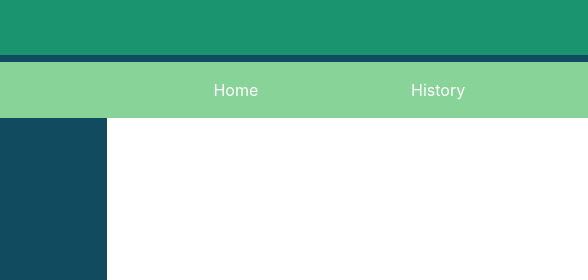
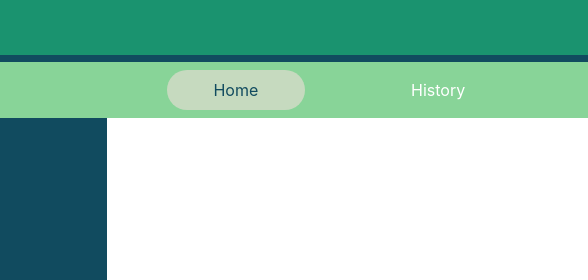
Before and after one commit to IKStreamIvo/Tiny-Houses-Site, a plain HTML site: page index.html in a window 1280 px wide. Shown: the top 280 px of the page, 0-588 px from the left. Drawn offline with nearby package versions, Linux system fonts and the light colour scheme.

Commit message:
responsive navbar

```diff
--- a/css/style.css
+++ b/css/style.css
@@ -14,17 +14,19 @@ nav{
 	background-color: #88D498
 }
 .nav-item{
+	border-radius: 10em!important;
 	text-align: center;
 	padding-left: 2em;
 	padding-right: 2em;
 	font-size:1.0em;
 }
 .nav-link:hover{
-	border-radius: 10em!important;
 	background-color: #C6DABF!important;
 	color:#114B5F;
+	border-radius: 10em!important;
 }
 .nav-link.active {
+	border-radius: 10em!important;
 	color:#114B5F!important;
 	background-color: #C6DABF!important;
 }
--- a/index.html
+++ b/index.html
@@ -24,9 +24,9 @@
 				<span class="navbar-toggler-icon"></span>
 			</button>
 			<div class="collapse navbar-collapse" id="collapsibleNavbar">
-				<ul class="navbar-nav  col-md-10 offset-md-1">
-					<li class="nav-item col">
-						<a class="nav-link" href="#projects" style="color:white">Home</a>
+				<ul class="navbar-nav col-md-10 offset-md-1">
+					<li class="nav-item col currentpage">
+						<a class="nav-link active" href="#projects" style="color:white">Home</a>
 					</li>
 					<li class="nav-item col">
 						<a class="nav-link" href="#skills" style="color:white">History</a>
@@ -51,7 +51,7 @@
 			</div>
 		</nav>
 
-		<nav class="navbar navbar-expand-md bg-accent navbar-dark sticky-top d-none d-sm-flex d-xs-flex d-md-none">
+		<nav class="navbar navbar-expand-md bg-accent navbar-dark sticky-top d-flex d-md-none">
 			<a class="navbar-brand text-highlight" href=""></a>
 			<button class="navbar-toggler custom-toggler" type="button" data-toggle="collapse" data-target="#collapsibleNavbar">
 				<span class="navbar-toggler-icon"></span>
```
